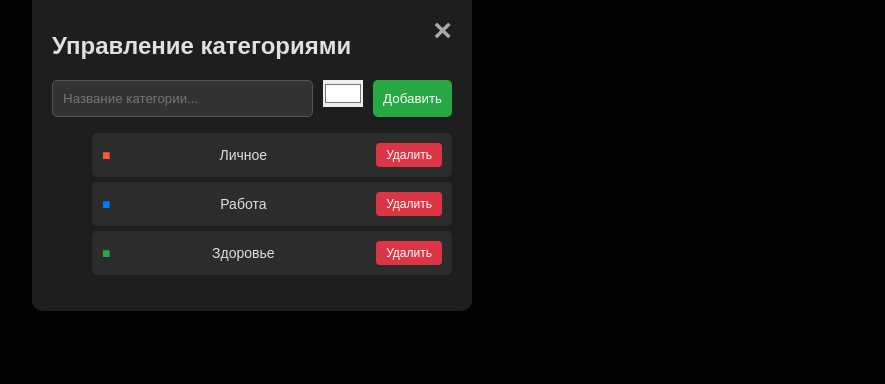
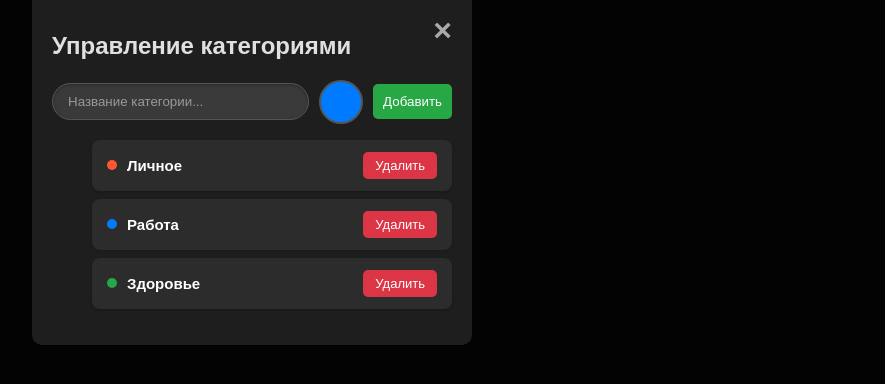
Before and after one commit to PeakBotJazus/FocusFlow-Planner, a plain HTML site: page index.html in a window 1280 px wide. Both pictures are taken after a click on the button "⚙️". Shown: the part 136-520 px from the top of the page, without its empty margins (388-1273 px from the left). Drawn offline with Linux system fonts and the light colour scheme; a web font is replaced by a local one.

Commit message:
Add files via upload

```diff
--- a/index.html
+++ b/index.html
@@ -31,13 +31,19 @@
     </div>
 
     <!-- Модальное окно управления категориями -->
-    <div id="categoryModal" class="modal">
+     <div id="categoryModal" class="modal">
         <div class="modal-content">
             <span class="close">&times;</span>
             <h2>Управление категориями</h2>
             <div class="category-input-area">
                 <input type="text" id="newCategoryName" placeholder="Название категории...">
-                <input type="color" id="newCategoryColor" value="#ffffff">
+
+                <!-- ОБНОВЛЕННЫЙ HTML ЗДЕСЬ -->
+                <div class="color-picker-wrapper">
+                    <input type="color" id="newCategoryColor" value="#007bff">
+                </div>
+                <!-- КОНЕЦ ОБНОВЛЕННОГО HTML -->
+
                 <button id="addCategoryBtn">Добавить</button>
             </div>
             <ul id="categoryList">
--- a/script.js
+++ b/script.js
@@ -10,7 +10,7 @@ document.addEventListener('DOMContentLoaded', () => {
     const newCategoryNameInput = document.getElementById('newCategoryName');
     const newCategoryColorInput = document.getElementById('newCategoryColor');
     const categoryListUl = document.getElementById('categoryList');
-
+    const colorPickerWrapper = document.querySelector('.color-picker-wrapper');
     const TASKS_STORAGE_KEY = 'focusFlowTasks';
     const CATEGORIES_STORAGE_KEY = 'focusFlowCategories';
     const LONG_PRESS_DURATION = 800;
@@ -34,6 +34,16 @@ document.addEventListener('DOMContentLoaded', () => {
         renderCategorySelect(); // Обновляем выпадающий список после сохранения
         renderCategoryManagementList(); // Обновляем список в модалке
     }
+    function updateColorWrapper() {
+        colorPickerWrapper.style.backgroundColor = newCategoryColorInput.value;
+    }
+
+    // Обработчик события input срабатывает, когда пользователь меняет цвет
+    newCategoryColorInput.addEventListener('input', updateColorWrapper);
+
+    // Также обновляем обертку при первой загрузке (учитывая value="#007bff" из HTML)
+    updateColorWrapper();
+
 
     // --- Функции для категорий ---
 
@@ -47,15 +57,38 @@ document.addEventListener('DOMContentLoaded', () => {
         });
     }
 
-    function renderCategoryManagementList() {
+       function renderCategoryManagementList() {
         categoryListUl.innerHTML = '';
         categories.forEach((category, index) => {
             const li = document.createElement('li');
-            li.innerHTML = `
-                <span style="color: ${category.color};">■</span>
-                ${category.name}
-                <button class="remove-category-btn" data-index="${index}">Удалить</button>
-            `;
+
+            // Создаем красивое отображение названия и цвета
+            const nameDisplay = document.createElement('span');
+            nameDisplay.classList.add('category-name-display');
+
+            const colorMarker = document.createElement('span');
+            colorMarker.classList.add('category-color-marker');
+            colorMarker.style.backgroundColor = category.color; // Устанавливаем цвет
+
+            const nameText = document.createElement('span');
+            nameText.textContent = category.name;
+
+            nameDisplay.appendChild(colorMarker);
+            nameDisplay.appendChild(nameText);
+
+
+            // Кнопка удаления (остается прежней)
+            const removeBtn = document.createElement('button');
+            removeBtn.classList.add('remove-category-btn');
+            removeBtn.textContent = 'Удалить';
+            removeBtn.setAttribute('data-index', index);
+            removeBtn.addEventListener('click', (e) => {
+                const index = e.target.getAttribute('data-index');
+                removeCategory(index);
+            });
+
+            li.appendChild(nameDisplay);
+            li.appendChild(removeBtn);
             categoryListUl.appendChild(li);
         });
 
--- a/style.css
+++ b/style.css
@@ -160,24 +160,46 @@ h1 {
     display: flex;
     gap: 10px;
     margin-bottom: 15px;
+    align-items: center;
 }
 
-#newCategoryName {
-    flex-grow: 1;
-    padding: 10px;
-    background: #333;
-    border: 1px solid #555;
-    border-radius: 5px;
-    color: #fff;
-    font-family: 'DM Sans', sans-serif;
+/* ... (стили для #newCategoryName остаются прежними) ... */
+
+/* Стилизация красивой обертки для выбора цвета */
+.color-picker-wrapper {
+    width: 40px;
+    height: 40px;
+    border-radius: 50%;
+    overflow: hidden;
+    border: 2px solid #555;
+    cursor: pointer;
+    /* Цвет фона будет установлен динамически через JS */
+    background-color: #007bff;
 }
 
 #newCategoryColor {
-    width: 40px; /* Фиксированный размер для выбора цвета */
+    /* Скрываем стандартный внешний вид input type="color" */
+    -webkit-appearance: none;
+    -moz-appearance: none;
+    appearance: none;
+    width: 100%; /* Теперь инпут занимает ровно 100% ширины обертки */
+    height: 100%; /* И 100% высоты */
+    border: none;
     padding: 0;
+    cursor: pointer;
+    opacity: 0; /* Делаем сам инпут невидимым */
+}
+
+
+/* Убираем рамку фокуса, которая может появиться при клике */
+#newCategoryColor::-webkit-color-swatch-wrapper {
+    padding: 0;
+}
+
+#newCategoryColor::-webkit-color-swatch {
     border: none;
-    cursor: pointer;
 }
+
 
 #addCategoryBtn {
     background: #28a745;
@@ -192,22 +214,64 @@ h1 {
     display: flex;
     justify-content: space-between;
     align-items: center;
-    padding: 10px;
+    padding: 12px 15px; /* Увеличен padding для красоты и удобства */
     background: #2c2c2c;
-    margin-bottom: 5px;
-    border-radius: 5px;
-    font-size: 14px;
+    margin-bottom: 8px; /* Увеличен отступ между элементами */
+    border-radius: 8px; /* Сделаны более мягкие углы */
+    font-size: 15px;
+    box-shadow: 0 1px 3px rgba(0, 0, 0, 0.2); /* Добавлена легкая тень */
 }
+
+/* Добавим класс для стилизации названия категории внутри li */
+.category-name-display {
+    display: flex;
+    align-items: center;
+    gap: 10px; /* Отступ между маркером и текстом */
+    font-weight: 700; /* Жирный шрифт (DM Sans 700 был подключен ранее) */
+    color: #fff; /* Яркий белый цвет текста */
+}
+
+.category-color-marker {
+    width: 10px;
+    height: 10px;
+    border-radius: 50%; /* Круглый маркер цвета */
+    /* Цвет фона будет задан через JS */
+}
+
 .remove-category-btn {
     background: #dc3545;
     color: white;
     border: none;
-    padding: 5px 10px;
-    border-radius: 4px;
+    padding: 6px 12px; /* Увеличены размеры кнопки */
+    border-radius: 5px;
     cursor: pointer;
-    font-size: 12px;
+    font-size: 13px;
+    font-family: 'DM Sans', sans-serif;
+}
+#newCategoryName {
+    flex-grow: 1;
+    padding: 10px 15px; /* Увеличен горизонтальный padding */
+    background: #3a3a3a; /* Более мягкий темный фон */
+    border: 1px solid #555;
+    border-radius: 20px; /* Сильнее скругленные углы (форма "таблетки") */
+    color: #fff;
+    font-family: 'DM Sans', sans-serif;
+    box-shadow: inset 0 1px 3px rgba(0, 0, 0, 0.3); /* Внутренняя тень для глубины */
+    transition: border-color 0.3s, box-shadow 0.3s; /* Плавный переход при фокусе */
 }
 
+/* Добавляем красивый эффект при фокусировке (когда пользователь кликает на поле) */
+#newCategoryName:focus {
+    outline: none; /* Убираем стандартную синюю обводку браузера */
+    border-color: #007bff; /* Цвет рамки становится синим */
+    box-shadow: inset 0 1px 3px rgba(0, 0, 0, 0.3), 0 0 0 2px rgba(0, 123, 255, 0.5); /* Синяя внешняя тень */
+}
+
+/* Цвет плейсхолдера (текста внутри поля до ввода) */
+#newCategoryName::placeholder {
+    color: #999;
+    opacity: 1; /* Для совместимости с разными браузерами */
+}
 .modal-open {
     overflow: hidden;
     height: 100vh;
```
